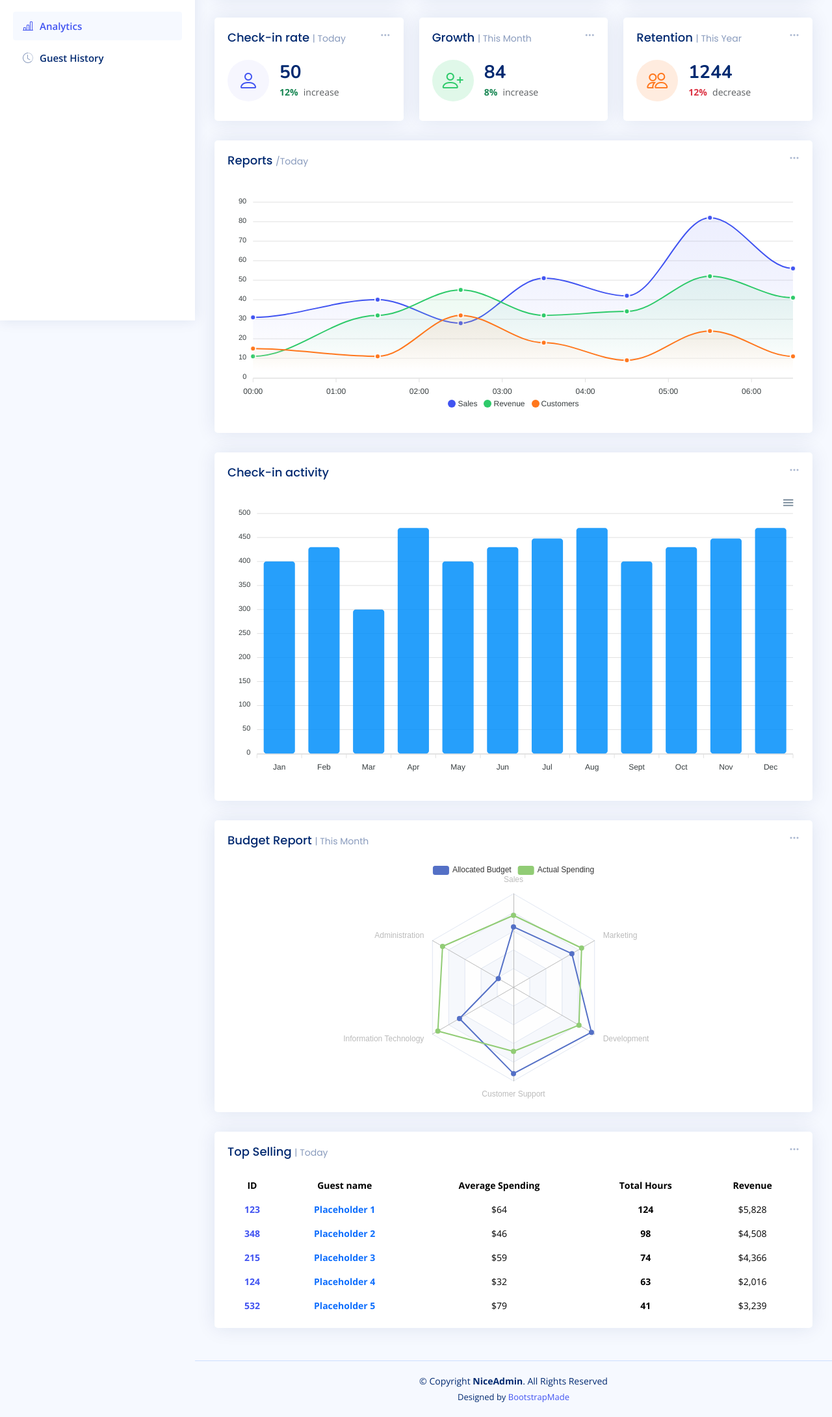
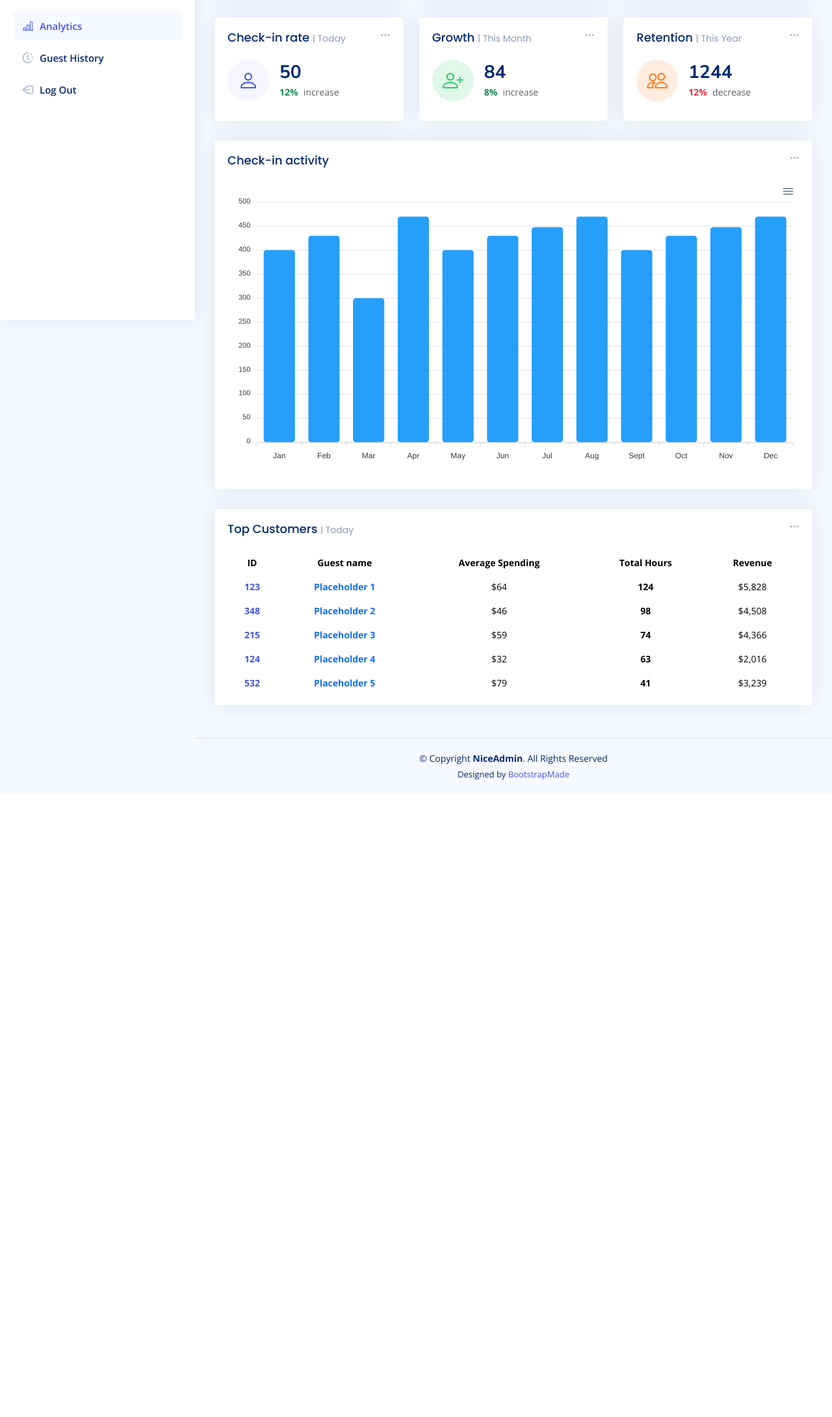
Before and after one commit to isaacenobun/Lodge, a Django app: page /analytics in a window 1280 px wide. Shown: the part 307-2487 px from the top of the page at 65% size. After the commit the page ends 1507 px from the top, so only its background shows below. Run offline with Django 4.2, Linux system fonts and the light colour scheme; some libraries are stand-ins or nearby versions.

Commit message:
Analytics

```diff
--- a/Lodge/LodgeApp/templates/analytics.html
+++ b/Lodge/LodgeApp/templates/analytics.html
@@ -104,7 +104,7 @@
     <aside id="sidebar" class="sidebar">
       <ul class="sidebar-nav" id="sidebar-nav">
         <li class="nav-item">
-          <a class="nav-link collapsed" href="index.html">
+          <a class="nav-link collapsed" href="{% url 'dashboard' %}">
             <i class="bi bi-grid"></i>
             <span>Dashboard</span>
           </a>
@@ -112,7 +112,7 @@
         <!-- End Dashboard Nav -->
 
         <li class="nav-item">
-          <a class="nav-link collapsed" href="pages-room-carousel.html">
+          <a class="nav-link collapsed" href="{% url 'rooms' %}">
             <i class="bi bi-building"></i>
             <span>Room Carousel</span>
           </a>
@@ -120,7 +120,7 @@
         <!-- End Room-Carousel Nav -->
 
         <li class="nav-item">
-          <a class="nav-link collapsed" href="pages-revenue.html">
+          <a class="nav-link collapsed" href="{% url 'dashboard' %}">
             <i class="bi bi-currency-dollar"></i>
             <span>Revenue</span>
           </a>
@@ -128,7 +128,7 @@
         <!-- End Revenue Nav -->
 
         <li class="nav-item">
-          <a class="nav-link collapsed" href="pages-check-in-out.html">
+          <a class="nav-link collapsed" href="{% url 'dashboard' %}">
             <i class="bi bi-clipboard-check"></i>
             <span>Check-in</span>
           </a>
@@ -136,7 +136,7 @@
         <!-- End Check-in Nav -->
 
         <li class="nav-item">
-          <a class="nav-link collapsed" href="pages-check-in-out.html">
+          <a class="nav-link collapsed" href="{% url 'dashboard' %}">
             <i class="bi bi-clipboard-x"></i>
             <span>Check-out</span>
           </a>
@@ -144,7 +144,7 @@
         <!-- End Check-out Nav -->
 
         <li class="nav-item">
-          <a class="nav-link" href="pages-analytics.html">
+          <a class="nav-link" href="{% url 'analytics' %}">
             <i class="bi bi-bar-chart-line"></i>
             <span>Analytics</span>
           </a>
@@ -152,12 +152,20 @@
         <!-- End Analytics Nav -->
 
         <li class="nav-item">
-          <a class="nav-link collapsed" href="pages-guest-history.html">
+          <a class="nav-link collapsed" href="{% url 'history' %}">
             <i class="bi bi-clock-history"></i>
             <span>Guest History</span>
           </a>
         </li>
         <!-- End Guest History Nav -->
+
+        <li class="nav-item">
+          <a class="nav-link collapsed" href="{% url 'logout' %}">
+            <i class="bi bi-box-arrow-left"></i>
+            <span>Log Out</span>
+          </a>
+        </li>
+        <!-- End Log Out Nav -->
       </ul>
     </aside>
     <!-- End Sidebar-->
@@ -426,105 +434,6 @@
                 </div>
               </div>
               <!-- End Retention Card -->
-
-              <!-- Reports -->
-              <div class="col-12">
-                <div class="card">
-                  <div class="filter">
-                    <a class="icon" href="#" data-bs-toggle="dropdown"
-                      ><i class="bi bi-three-dots"></i
-                    ></a>
-                    <ul
-                      class="dropdown-menu dropdown-menu-end dropdown-menu-arrow"
-                    >
-                      <li class="dropdown-header text-start">
-                        <h6>Filter</h6>
-                      </li>
-
-                      <li><a class="dropdown-item" href="#">Today</a></li>
-                      <li><a class="dropdown-item" href="#">This Month</a></li>
-                      <li><a class="dropdown-item" href="#">This Year</a></li>
-                    </ul>
-                  </div>
-
-                  <div class="card-body">
-                    <h5 class="card-title">Reports <span>/Today</span></h5>
-
-                    <!-- Line Chart -->
-                    <div id="reportsChart"></div>
-
-                    <script>
-                      document.addEventListener("DOMContentLoaded", () => {
-                        new ApexCharts(
-                          document.querySelector("#reportsChart"),
-                          {
-                            series: [
-                              {
-                                name: "Sales",
-                                data: [31, 40, 28, 51, 42, 82, 56],
-                              },
-                              {
-                                name: "Revenue",
-                                data: [11, 32, 45, 32, 34, 52, 41],
-                              },
-                              {
-                                name: "Customers",
-                                data: [15, 11, 32, 18, 9, 24, 11],
-                              },
-                            ],
-                            chart: {
-                              height: 350,
-                              type: "area",
-                              toolbar: {
-                                show: false,
-                              },
-                            },
-                            markers: {
-                              size: 4,
-                            },
-                            colors: ["#4154f1", "#2eca6a", "#ff771d"],
-                            fill: {
-                              type: "gradient",
-                              gradient: {
-                                shadeIntensity: 1,
-                                opacityFrom: 0.3,
-                                opacityTo: 0.4,
-                                stops: [0, 90, 100],
-                              },
-                            },
-                            dataLabels: {
-                              enabled: false,
-                            },
-                            stroke: {
-                              curve: "smooth",
-                              width: 2,
-                            },
-                            xaxis: {
-                              type: "datetime",
-                              categories: [
-                                "2018-09-19T00:00:00.000Z",
-                                "2018-09-19T01:30:00.000Z",
-                                "2018-09-19T02:30:00.000Z",
-                                "2018-09-19T03:30:00.000Z",
-                                "2018-09-19T04:30:00.000Z",
-                                "2018-09-19T05:30:00.000Z",
-                                "2018-09-19T06:30:00.000Z",
-                              ],
-                            },
-                            tooltip: {
-                              x: {
-                                format: "dd/MM/yy HH:mm",
-                              },
-                            },
-                          }
-                        ).render();
-                      });
-                    </script>
-                    <!-- End Line Chart -->
-                  </div>
-                </div>
-              </div>
-              <!-- End Reports -->
             </div>
           </div>
           <!-- End Left side columns -->
@@ -555,37 +464,6 @@
                 <!-- End Bar Chart -->
               </div>
             </div>
-
-            <!-- Budget Report -->
-            <div class="card">
-              <div class="filter">
-                <a class="icon" href="#" data-bs-toggle="dropdown"
-                  ><i class="bi bi-three-dots"></i
-                ></a>
-                <ul class="dropdown-menu dropdown-menu-end dropdown-menu-arrow">
-                  <li class="dropdown-header text-start">
-                    <h6>Filter</h6>
-                  </li>
-
-                  <li><a class="dropdown-item" href="#">Today</a></li>
-                  <li><a class="dropdown-item" href="#">This Month</a></li>
-                  <li><a class="dropdown-item" href="#">This Year</a></li>
-                </ul>
-              </div>
-
-              <div class="card-body pb-0">
-                <h5 class="card-title">
-                  Budget Report <span>| This Month</span>
-                </h5>
-
-                <div
-                  id="budgetChart"
-                  style="height: 384px"
-                  class="echart"
-                ></div>
-              </div>
-            </div>
-            <!-- End Budget Report -->
           </div>
           <!-- End Right side columns -->
 
@@ -608,7 +486,7 @@
               </div>
 
               <div class="card-body pb-0">
-                <h5 class="card-title">Top Selling <span>| Today</span></h5>
+                <h5 class="card-title">Top Customers <span>| Today</span></h5>
 
                 <table class="table table-borderless text-center">
                   <thead>
--- a/Lodge/LodgeApp/templates/index.html
+++ b/Lodge/LodgeApp/templates/index.html
@@ -152,7 +152,7 @@
         <!-- End Check-out Nav -->
 
         <li class="nav-item">
-          <a class="nav-link collapsed" href="{% url 'dashboard' %}">
+          <a class="nav-link collapsed" href="{% url 'analytics' %}">
             <i class="bi bi-bar-chart-line"></i>
             <span>Analytics</span>
           </a>
@@ -169,7 +169,7 @@
 
         <li class="nav-item">
           <a class="nav-link collapsed" href="{% url 'logout' %}">
-            <i class="bi bi-clock-history"></i>
+            <i class="bi bi-box-arrow-left"></i>
             <span>Log Out</span>
           </a>
         </li>
--- a/Lodge/LodgeApp/templates/pages-room-carousel.html
+++ b/Lodge/LodgeApp/templates/pages-room-carousel.html
@@ -156,7 +156,7 @@
 
         <li class="nav-item">
           <a class="nav-link collapsed" href="{% url 'logout' %}">
-            <i class="bi bi-clock-history"></i>
+            <i class="bi bi-box-arrow-left"></i>
             <span>Log Out</span>
           </a>
         </li>
@@ -170,7 +170,7 @@
         <h1>Guest History</h1>
         <nav>
           <ol class="breadcrumb">
-            <li class="breadcrumb-item"><a href="{% url 'dashboard' %}"><i class="bi bi-house-door"></i></a></li>
+            <li class="breadcrumb-item"><a href="{% url 'dashboard' %}"><i class="bi bi-house-door"> Home</i></a></li>
             <li class="breadcrumb-item active">Room-Carousel</li>
           </ol>
         </nav>
```
Also changed, not shown: Lodge/LodgeApp/templates/pages-guest-history.html (+17 -15 lines), Lodge/LodgeApp/templates/sign-in.html (+34 -11 lines).
